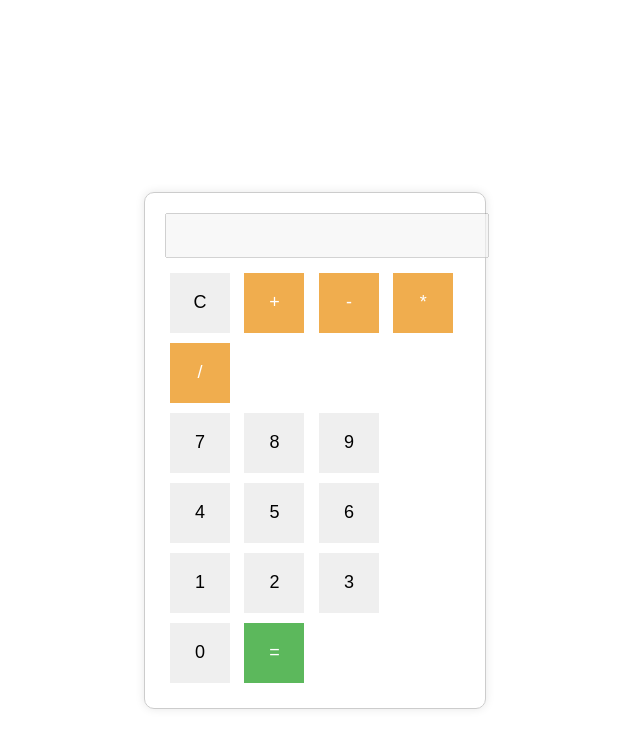
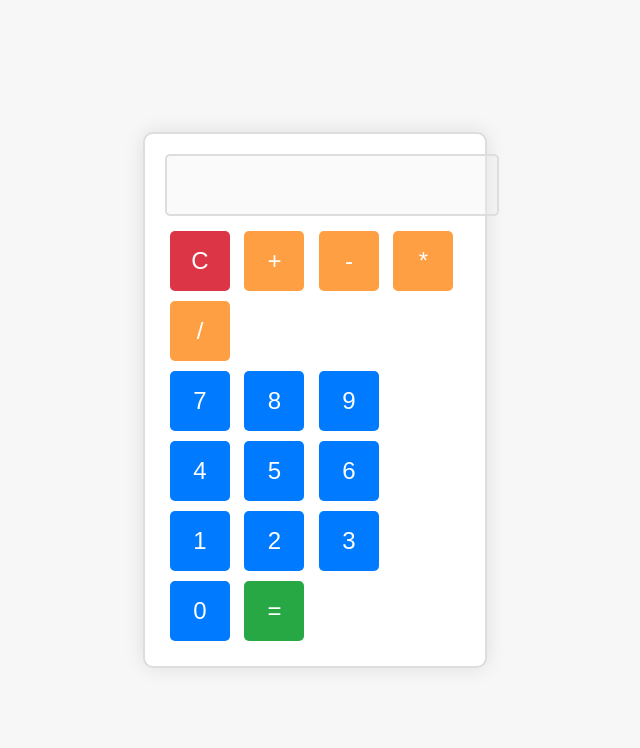
Before and after one commit to UBenakana/HelloWorld, a plain HTML site: page index.html in a window 1280 px wide. Shown: the whole page, without its empty margins (325-965 px from the left). Drawn offline with Linux system fonts and the light colour scheme.

Commit message:
Update index.html
colorful calculator

```diff
--- a/index.html
+++ b/index.html
@@ -1,45 +1,74 @@
 <!DOCTYPE html>
 <html>
 <head>
-    <title>Simple Calculator</title>
+    <title>Colorful Calculator</title>
     <style>
         body {
             font-family: Arial, sans-serif;
-            margin: 50px;
             display: flex;
             justify-content: center;
             align-items: center;
             height: 100vh;
+            background-color: #f7f7f7;
+            margin: 0;
         }
         .calculator {
-            border: 1px solid #ccc;
+            background-color: #fff;
+            border: 2px solid #ddd;
+            border-radius: 10px;
+            box-shadow: 0 0 20px rgba(0, 0, 0, 0.1);
+            max-width: 300px;
             padding: 20px;
-            border-radius: 10px;
-            box-shadow: 0 0 10px rgba(0, 0, 0, 0.1);
-            max-width: 300px;
         }
         input[type="text"] {
             width: 100%;
-            padding: 10px;
+            padding: 15px;
             margin-bottom: 10px;
-            font-size: 18px;
+            font-size: 24px;
             text-align: right;
+            border: 2px solid #ddd;
+            border-radius: 5px;
         }
         .button {
             width: 60px;
             height: 60px;
-            font-size: 18px;
+            font-size: 24px;
             margin: 5px;
             border: none;
+            border-radius: 5px;
             cursor: pointer;
+            transition: background-color 0.3s ease;
+        }
+        .button:hover {
+            background-color: #ddd;
         }
         .operator {
-            background-color: #f0ad4e;
+            background-color: #ff9f43;
             color: white;
         }
+        .operator:hover {
+            background-color: #ff7f00;
+        }
         .equals {
-            background-color: #5cb85c;
+            background-color: #28a745;
             color: white;
+        }
+        .equals:hover {
+            background-color: #218838;
+        }
+        .clear {
+            background-color: #dc3545;
+            color: white;
+        }
+        .clear:hover {
+            background-color: #c82333;
+        }
+        .number {
+            background-color: #007bff;
+            color: white;
+        }
+        .number:hover {
+            background-color: #0056b3;
         }
     </style>
 </head>
@@ -47,25 +76,25 @@
     <div class="calculator">
         <input type="text" id="result" disabled>
         <br>
-        <button class="button" onclick="clearScreen()">C</button>
+        <button class="button clear" onclick="clearScreen()">C</button>
         <button class="button operator" onclick="appendOperator('+')">+</button>
         <button class="button operator" onclick="appendOperator('-')">-</button>
         <button class="button operator" onclick="appendOperator('*')">*</button>
         <button class="button operator" onclick="appendOperator('/')">/</button>
         <br>
-        <button class="button" onclick="appendNumber(7)">7</button>
-        <button class="button" onclick="appendNumber(8)">8</button>
-        <button class="button" onclick="appendNumber(9)">9</button>
+        <button class="button number" onclick="appendNumber(7)">7</button>
+        <button class="button number" onclick="appendNumber(8)">8</button>
+        <button class="button number" onclick="appendNumber(9)">9</button>
         <br>
-        <button class="button" onclick="appendNumber(4)">4</button>
-        <button class="button" onclick="appendNumber(5)">5</button>
-        <button class="button" onclick="appendNumber(6)">6</button>
+        <button class="button number" onclick="appendNumber(4)">4</button>
+        <button class="button number" onclick="appendNumber(5)">5</button>
+        <button class="button number" onclick="appendNumber(6)">6</button>
         <br>
-        <button class="button" onclick="appendNumber(1)">1</button>
-        <button class="button" onclick="appendNumber(2)">2</button>
-        <button class="button" onclick="appendNumber(3)">3</button>
+        <button class="button number" onclick="appendNumber(1)">1</button>
+        <button class="button number" onclick="appendNumber(2)">2</button>
+        <button class="button number" onclick="appendNumber(3)">3</button>
         <br>
-        <button class="button" onclick="appendNumber(0)">0</button>
+        <button class="button number" onclick="appendNumber(0)">0</button>
         <button class="button equals" onclick="calculateResult()">=</button>
     </div>
 
@@ -83,8 +112,12 @@
         }
 
         function calculateResult() {
-            let result = eval(document.getElementById("result").value);
-            document.getElementById("result").value = result;
+            try {
+                let result = eval(document.getElementById("result").value);
+                document.getElementById("result").value = result;
+            } catch {
+                document.getElementById("result").value = "Error";
+            }
         }
     </script>
 </body>
```
